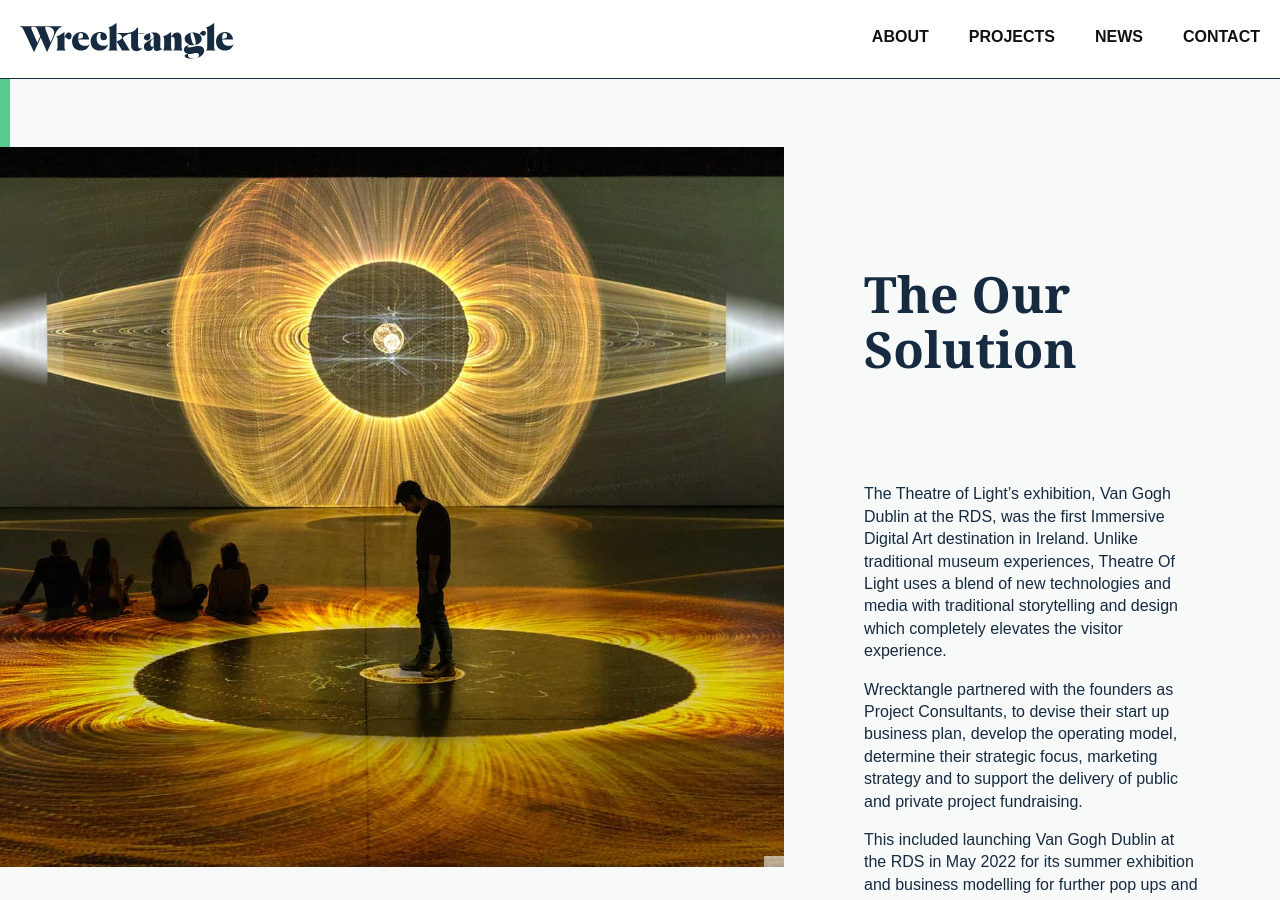
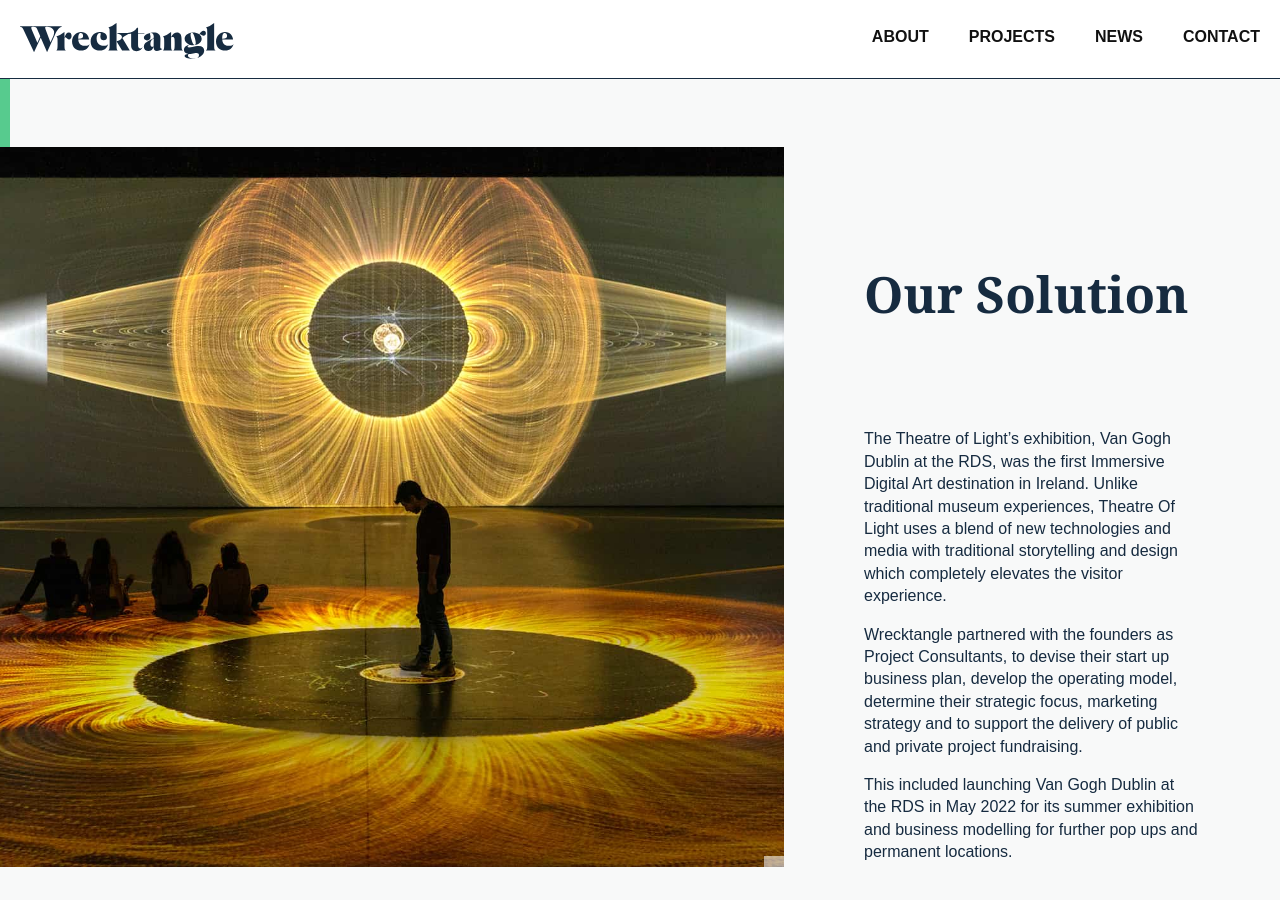
Before and after one commit to HarryFischer/wrecktangle, a Jekyll site: the page built from _projects/theatre-of-light.markdown, in a window 1280 px wide and 900 px high, scrolled down 730 px. Built offline with Jekyll 4.4.1, drawn with Linux system fonts in a browser that asks for light colours.

Commit message:
Updated Theatre Of Light

```diff
--- a/_projects/theatre-of-light.markdown
+++ b/_projects/theatre-of-light.markdown
@@ -11,7 +11,7 @@
   image-caption:
   alt:
   array:
-  - question: The Our Solution
+  - question: Our Solution
     answer-text: "The Theatre of Light’s exhibition, Van Gogh Dublin at the RDS, was
       the first Immersive Digital Art destination in Ireland. Unlike traditional museum
       experiences, Theatre Of Light uses a blend of new technologies and media with
```
